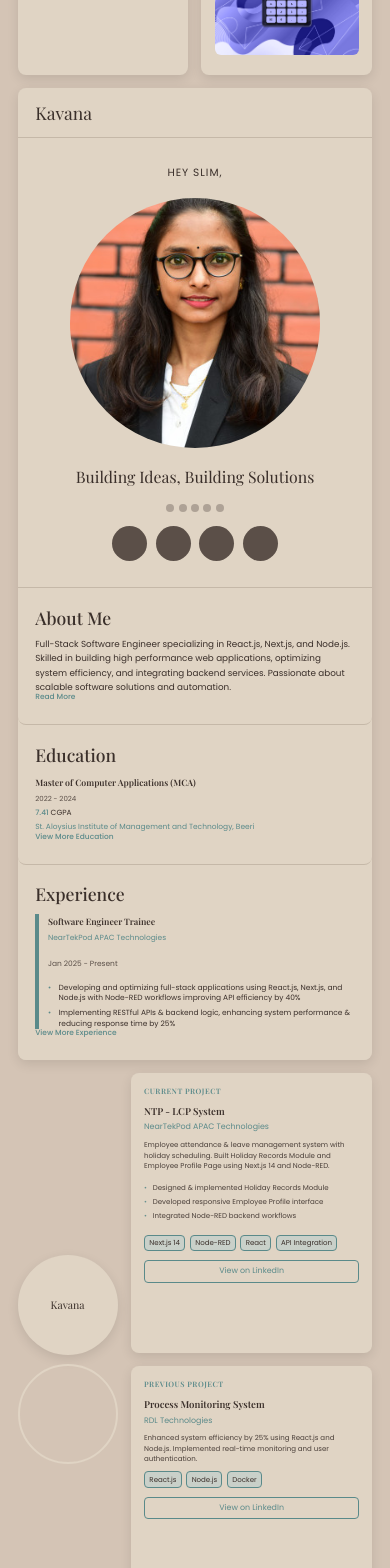
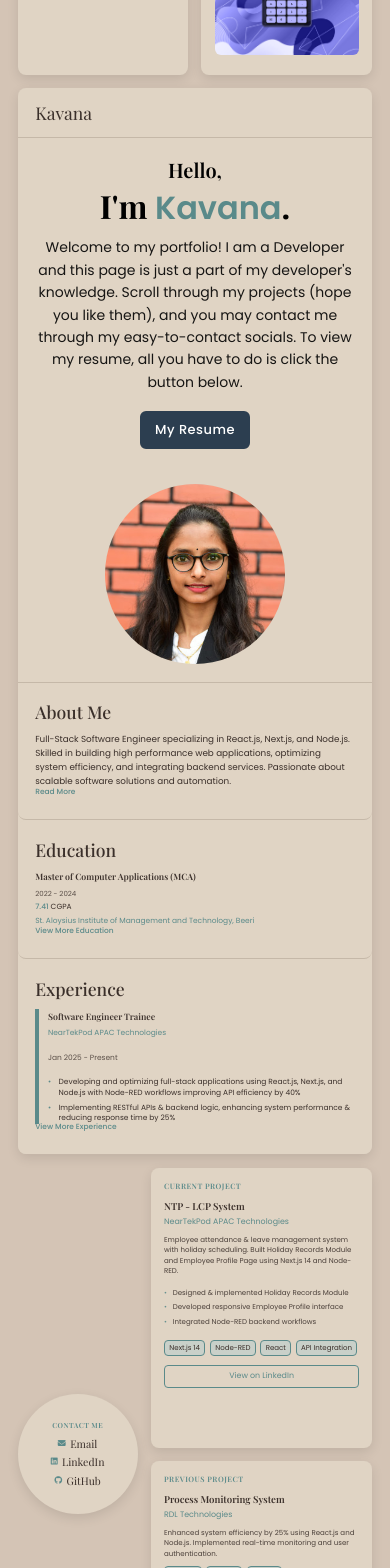
Before and after one commit to kavanapateel/kavanapateel.github.io, a React (Create React App) app: page / in a window 390 px wide. Shown: the part 432-2000 px from the top of the page. Built offline with nearby package versions, Linux system fonts and the light colour scheme.

Commit message:
Revamp App component layout and styles; update home content with new text and buttons, enhance profile and contact sections for improved user engagement and responsiveness.

```diff
--- a/src/App.css
+++ b/src/App.css
@@ -8,11 +8,15 @@
 html {
   font-size: 62.5%;
   scroll-behavior: smooth;
+  overflow-x  : hidden;
 }
 
 body {
-  background: #081b29;
+  background: #f1f3f5;
   color: #ededed;
+  margin: 0;
+  padding: 0;
+  overflow: hidden;
 }
 
 section {
@@ -55,6 +59,7 @@ span {
   justify-content: center;
   align-items: center;
   padding: 2rem;
+  overflow: hidden;
 }
 
 .portfolio-layout {
@@ -179,24 +184,82 @@ span {
 .content-section {
   flex: 1;
   display: flex;
-  flex-direction: column;
+  flex-direction: row;
+  justify-content: space-between;
   align-items: center;
-  padding: 3rem 2rem;
+  padding: 3rem 4rem;
+  max-width: 1200px;
+  margin: 0 auto;
+  height: calc(100vh - 80px);
+  gap: 2rem;
 }
 
-.greeting {
-  font-size: 1.2rem;
-  color: var(--text-color);
+.home-content {
+  flex: 1;
+  text-align: left;
+  max-width: 600px;
+}
+
+.home-content h3 {
+  font-size: 24px;
+  font-weight: 600;
+  color: black;
+  margin-bottom: 0.5rem;
+}
+
+.home-content h1 {
+  font-size: 42px;
+  font-weight: 700;
+  line-height: 1.2;
+  margin-bottom: 1rem;
+  color: black;
+}
+
+.home-content h1 span {
+  color: var(--accent-color);
+}
+
+.home-content p {
+  font-size: 15px;
+  line-height: 1.6;
   margin-bottom: 2rem;
-  letter-spacing: 1px;
+  color: black;
+  opacity: 0.9;
+}
+
+.btn-box {
+  display: flex;
+  gap: 15px;
+}
+
+.btn-box a {
+  display: inline-flex;
+  justify-content: center;
+  align-items: center;
+  width: 120px;
+  height: 40px;
+  background: #2c3e50;
+  border: 2px solid #2c3e50;
+  border-radius: 6px;
+  font-size: 14px;
+  color: white;
+  text-decoration: none;
+  font-weight: 500;
+  letter-spacing: 0.5px;
+  transition: 0.3s ease;
+}
+
+.btn-box a:hover {
+  background: transparent;
+  color: #2c3e50;
 }
 
 .profile-container {
-  width: 250px;
-  height: 250px;
+  width: 280px;
+  height: 280px;
   border-radius: 50%;
   overflow: hidden;
-  margin-bottom: 2rem;
+  position: relative;
 }
 
 .profile-image {
@@ -206,8 +269,10 @@ span {
 
 .profile-image img {
   width: 100%;
-  height: 100%;
+  height: 120%;
   object-fit: cover;
+  object-position: top;
+  transform: translateY(-30px);
 }
 
 .tagline {
@@ -848,3 +913,150 @@ span {
     font-size: 0.85rem;
   }
 }
+
+.contact-circle {
+  width: 150px !important;
+  height: 150px !important;
+  padding: 1rem;
+  transition: all 0.3s ease;
+  cursor: pointer;
+}
+
+.contact-circle:hover {
+  transform: scale(1.05);
+  box-shadow: 0 6px 16px var(--shadow-color);
+}
+
+.contact-content {
+  width: 100%;
+  height: 100%;
+  display: flex;
+  flex-direction: column;
+  align-items: center;
+  justify-content: center;
+  gap: 0.75rem;
+}
+
+.contact-content h3 {
+  font-size: 0.9rem;
+  color: var(--accent-color);
+  font-weight: 600;
+  text-transform: uppercase;
+  letter-spacing: 0.5px;
+}
+
+.contact-links {
+  display: flex;
+  flex-direction: column;
+  gap: 0.5rem;
+  align-items: center;
+}
+
+.contact-link {
+  display: flex;
+  align-items: center;
+  gap: 0.5rem;
+  color: var(--text-color);
+  text-decoration: none;
+  font-size: 0.85rem;
+  transition: color 0.3s ease;
+}
+
+.contact-link i {
+  font-size: 1rem;
+  color: var(--accent-color);
+}
+
+.contact-link:hover {
+  color: var(--accent-color);
+}
+
+.contact-link:hover i {
+  transform: scale(1.1);
+}
+
+@media (max-width: 992px) {
+  .contact-circle {
+    width: 120px !important;
+    height: 120px !important;
+  }
+
+  .contact-content h3 {
+    font-size: 0.8rem;
+  }
+
+  .contact-link {
+    font-size: 0.8rem;
+  }
+
+  .contact-link i {
+    font-size: 0.9rem;
+  }
+}
+
+@media (max-width: 992px) {
+  .content-section {
+    flex-direction: column;
+    padding: 2rem 1.5rem;
+    height: auto;
+    text-align: center;
+  }
+
+  .home-content {
+    text-align: center;
+    margin-bottom: 2rem;
+  }
+
+  .home-content h3 {
+    font-size: 22px;
+  }
+
+  .home-content h1 {
+    font-size: 36px;
+  }
+
+  .profile-container {
+    width: 220px;
+    height: 220px;
+    margin: 0 auto;
+  }
+
+  .profile-image img {
+    height: 115%;
+    transform: translateY(-20px);
+  }
+
+  .btn-box {
+    justify-content: center;
+  }
+}
+
+@media (max-width: 768px) {
+  .home-content h3 {
+    font-size: 20px;
+  }
+
+  .home-content h1 {
+    font-size: 32px;
+  }
+
+  .home-content p {
+    font-size: 14px;
+  }
+
+  .btn-box a {
+    width: 110px;
+    height: 38px;
+    font-size: 13px;
+  }
+
+  .profile-container {
+    width: 180px;
+    height: 180px;
+  }
+
+  .profile-image img {
+    height: 110%;
+    transform: translateY(-15px);
+  }
+}
--- a/src/App.tsx
+++ b/src/App.tsx
@@ -78,25 +78,23 @@ function App() {
           </div>
 
           <div className="content-section">
-            <div className="greeting">HEY SLIM,</div>
+            <div className="home-content">
+              <h3>Hello,</h3>
+              <h1>I'm <span>Kavana</span>.</h1>
+              <p>
+                Welcome to my portfolio! I am a Developer and this page is just a part
+                of my developer's knowledge. Scroll through my projects (hope you like
+                them), and you may contact me through my easy-to-contact socials. To
+                view my resume, all you have to do is click the button below.
+              </p>
+              <div className="btn-box">
+                <a href="assets/Kavana_FullStack_Resume.pdf" target="_blank" rel="noopener noreferrer" className="btn-1">My Resume</a>
+              </div>
+            </div>
             <div className="profile-container">
               <div className="profile-image">
                 <img src="/assets/profile.jpg" alt="Profile" />
               </div>
-            </div>
-            <div className="tagline">Building Ideas, Building Solutions</div>
-            <div className="side-dots">
-              <span className="dot"></span>
-              <span className="dot"></span>
-              <span className="dot"></span>
-              <span className="dot"></span>
-              <span className="dot"></span>
-            </div>
-            <div className="social-icons">
-              <div className="icon"></div>
-              <div className="icon"></div>
-              <div className="icon"></div>
-              <div className="icon"></div>
             </div>
           </div>
 
@@ -182,10 +180,25 @@ function App() {
 
         <div className="side-elements right-side">
           <div className="circular-elements">
-            <div className="circle">
-              <span>Kavana</span>
+            <div className="circle contact-circle">
+              <div className="contact-content">
+                <h3>Contact Me</h3>
+                <div className="contact-links">
+                  <a href="mailto:kavanapateel31@gmail.com" className="contact-link">
+                    <i className="fa-solid fa-envelope"></i>
+                    <span>Email</span>
+                  </a>
+                  <a href="https://www.linkedin.com/in/kavana-31dec/" target="_blank" rel="noopener noreferrer" className="contact-link">
+                    <i className="fa-brands fa-linkedin"></i>
+                    <span>LinkedIn</span>
+                  </a>
+                  <a href="https://github.com/kavanapateel" target="_blank" rel="noopener noreferrer" className="contact-link">
+                    <i className="fa-brands fa-github"></i>
+                    <span>GitHub</span>
+                  </a>
+                </div>
+              </div>
             </div>
-            <div className="circle empty"></div>
           </div>
           <div className="featured-projects">
             <div className="cylindrical-element">
```
Also changed, not shown: 1 other file (tests, documents, lock files or other folders).
